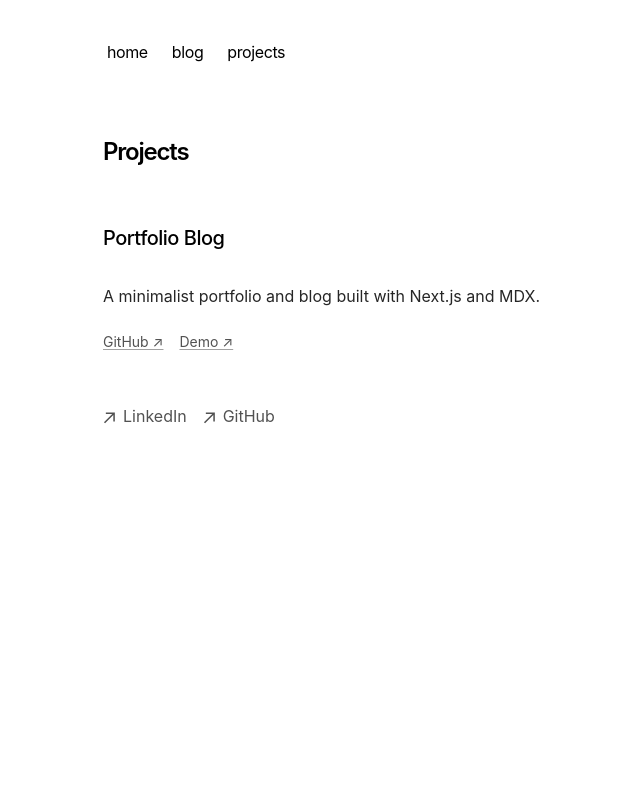
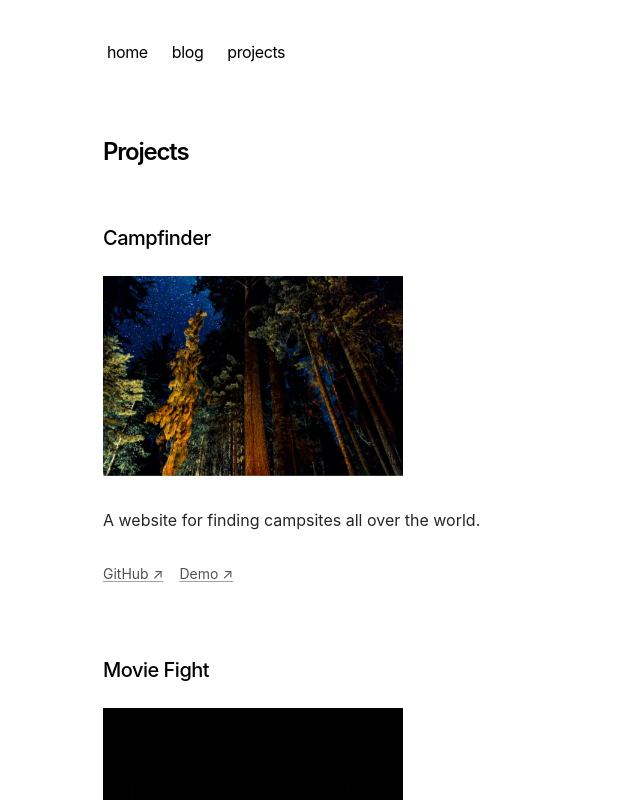
Before and after one commit to kkauma/kyles-portfolio, a Next.js app: page /projects in a window 1280 px wide. Shown: the top 800 px of the page, without its empty margins (249-889 px from the left). Built offline with nearby package versions, Linux system fonts and the light colour scheme.

Commit message:
Add project images for campfinder and movie fight

```diff
--- a/app/components/projects.tsx
+++ b/app/components/projects.tsx
@@ -1,26 +1,46 @@
+import Image from "next/image";
+
 type Project = {
   title: string;
   description: string;
+  image: string;
   github?: string;
   demo?: string;
 };
 
 const projects: Project[] = [
   {
-    title: "Portfolio Blog",
-    description: "A minimalist portfolio and blog built with Next.js and MDX.",
-    github: "https://github.com/yourusername/portfolio-blog",
-    demo: "https://your-portfolio.com",
+    title: "Campfinder",
+    description: "A website for finding campsites all over the world.",
+    image: "/camp.jpg",
+    github: "https://github.com/kkauma/campfinder",
+    demo: "https://campfinder-bd1w.onrender.com/",
+  },
+  {
+    title: "Movie Fight",
+    description: "A website for comparing movies.",
+    image: "/movie.jpg",
+    github: "https://github.com/kkauma/movie_comparison",
+    demo: "https://moviefight.app",
   },
   // Add more projects here
 ];
 
 export function Projects() {
   return (
-    <div className="flex flex-col gap-8">
+    <div className="flex flex-col gap-12">
       {projects.map((project, index) => (
-        <div key={index} className="flex flex-col gap-2">
-          <h3 className="font-medium">{project.title}</h3>
+        <div key={index} className="flex flex-col gap-4">
+          <h3 className="font-medium text-xl">{project.title}</h3>
+          <div className="relative w-[300px] h-[200px]">
+            <Image
+              src={project.image}
+              alt={project.title}
+              fill
+              className="object-cover"
+              priority={index === 0}
+            />
+          </div>
           <p className="text-neutral-600 dark:text-neutral-400">
             {project.description}
           </p>
```
Also changed, not shown: public/camp.jpg (added), public/movie.jpg (added).
